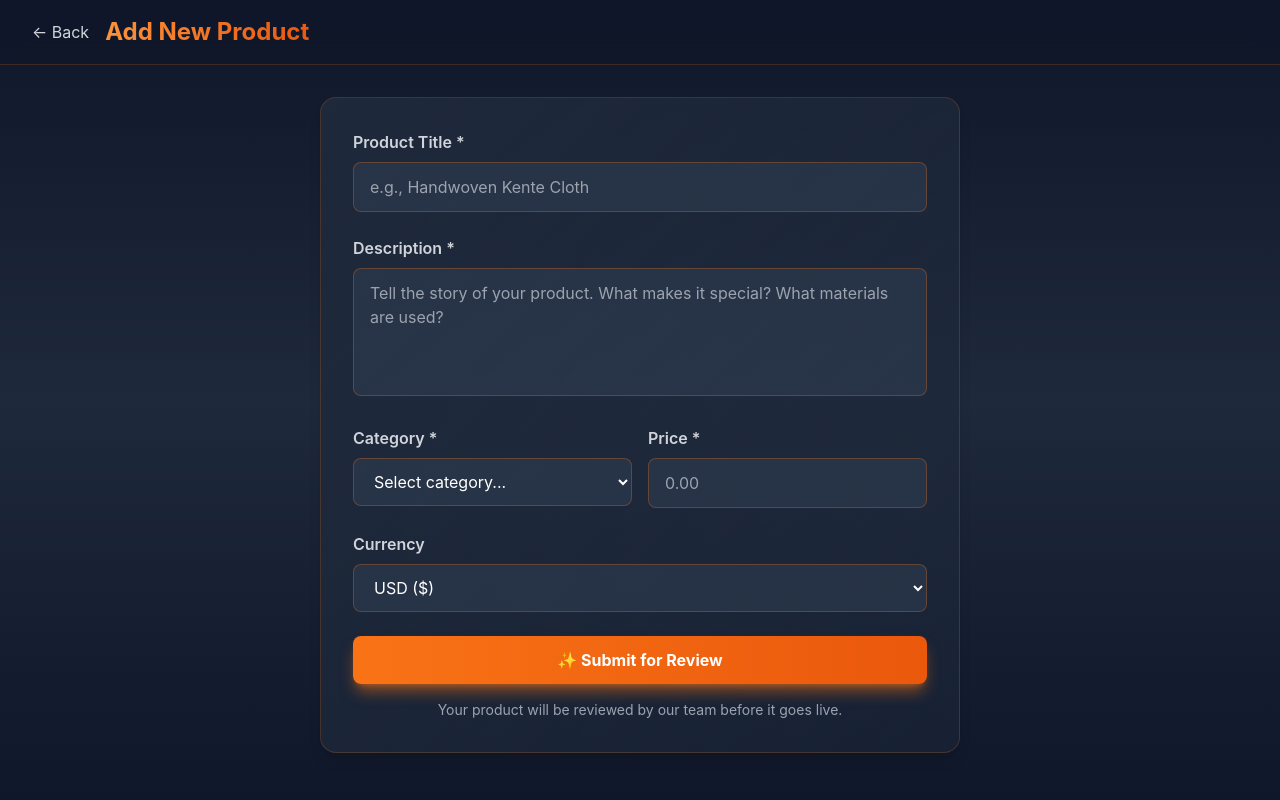
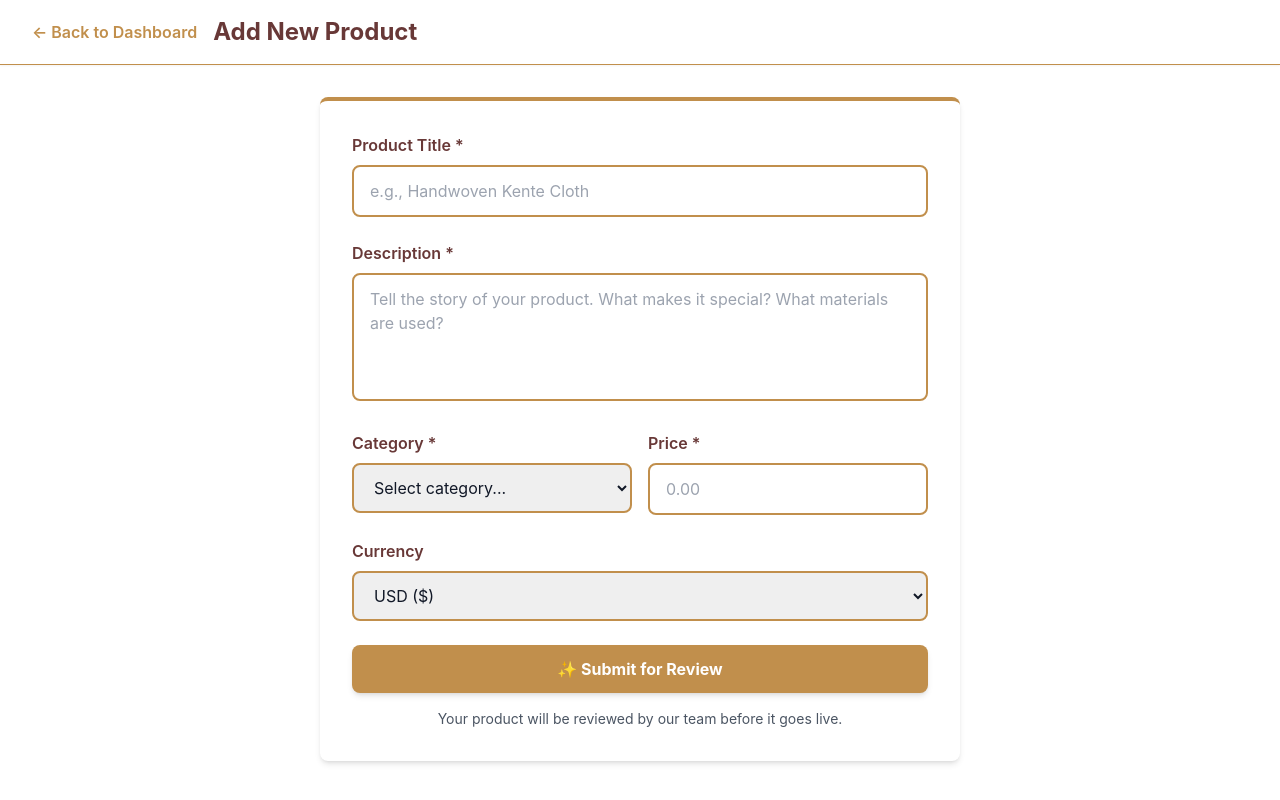
Before and after one commit to ChobeHoldings/african-curios-marketplace, a Next.js app: page /seller/products/new in a window 1280 px wide. Built offline with nearby package versions, Linux system fonts and the light colour scheme.

Commit message:
Update Add Product page with Chobe Holdings brand colors and styling

```diff
--- a/src/pages/seller/products/new.tsx
+++ b/src/pages/seller/products/new.tsx
@@ -29,7 +29,6 @@ export default function AddProduct() {
     setSuccess('');
 
     try {
-      // For now, use a test seller_id. In production, this would come from authentication
       const seller_id = localStorage.getItem('seller_id') || 'seller_' + Date.now();
 
       const response = await fetch('/api/products/create', {
@@ -59,7 +58,6 @@ export default function AddProduct() {
         currency: 'USD',
       });
 
-      // Redirect to seller dashboard after 2 seconds
       setTimeout(() => {
         router.push('/seller/dashboard');
       }, 2000);
@@ -71,14 +69,14 @@ export default function AddProduct() {
   };
 
   return (
-    <div className="min-h-screen bg-gradient-to-b from-slate-900 via-slate-800 to-slate-900 text-white">
+    <div className="min-h-screen bg-white text-gray-900">
       {/* Navigation */}
-      <nav className="sticky top-0 z-50 backdrop-blur-md bg-slate-900/80 border-b border-orange-500/20">
+      <nav className="sticky top-0 z-50 bg-white border-b border-gray-200 shadow-sm" style={{ borderBottomColor: '#C18F4C' }}>
         <div className="max-w-7xl mx-auto px-4 sm:px-6 lg:px-8 py-4 flex items-center gap-4">
-          <a href="/seller/dashboard" className="text-gray-300 hover:text-orange-400 transition-colors">
-            ← Back
+          <a href="/seller/dashboard" className="font-semibold transition-colors" style={{ color: '#C18F4C' }}>
+            ← Back to Dashboard
           </a>
-          <h1 className="text-2xl font-bold bg-gradient-to-r from-orange-400 to-orange-600 bg-clip-text text-transparent">
+          <h1 className="text-2xl font-bold" style={{ color: '#683837' }}>
             Add New Product
           </h1>
         </div>
@@ -87,42 +85,48 @@ export default function AddProduct() {
       <main className="max-w-2xl mx-auto px-4 py-8">
         {/* Success Message */}
         {success && (
-          <div className="mb-6 p-4 rounded-lg bg-green-500/20 border border-green-500/50 text-green-300">
+          <div className="mb-6 p-4 rounded-lg border-l-4 text-green-800" style={{ backgroundColor: '#f0fdf4', borderColor: '#22c55e' }}>
             {success}
           </div>
         )}
 
         {/* Error Message */}
         {error && (
-          <div className="mb-6 p-4 rounded-lg bg-red-500/20 border border-red-500/50 text-red-300">
+          <div className="mb-6 p-4 rounded-lg border-l-4 text-red-800" style={{ backgroundColor: '#fef2f2', borderColor: '#ef4444' }}>
             {error}
           </div>
         )}
 
-        <form onSubmit={handleSubmit} className="bg-gradient-to-br from-slate-800 to-slate-800/50 p-8 rounded-2xl shadow-lg border border-orange-500/20">
+        <form onSubmit={handleSubmit} className="bg-white p-8 rounded-lg shadow-md border-t-4" style={{ borderTopColor: '#C18F4C' }}>
           {/* Title */}
           <div className="mb-6">
-            <label className="block text-gray-300 font-semibold mb-2">Product Title *</label>
+            <label className="block font-semibold mb-2" style={{ color: '#683837' }}>Product Title *</label>
             <input
               type="text"
               name="title"
               value={formData.title}
               onChange={handleChange}
               placeholder="e.g., Handwoven Kente Cloth"
-              className="w-full px-4 py-3 bg-slate-700/50 border border-orange-500/30 rounded-lg focus:outline-none focus:border-orange-500 text-white placeholder-gray-400 transition-colors"
+              className="w-full px-4 py-3 border-2 rounded-lg focus:outline-none text-gray-900 placeholder-gray-400 transition-colors"
+              style={{ borderColor: '#C18F4C' }}
+              onFocus={(e) => e.target.style.borderColor = '#683837'}
+              onBlur={(e) => e.target.style.borderColor = '#C18F4C'}
               required
             />
           </div>
 
           {/* Description */}
           <div className="mb-6">
-            <label className="block text-gray-300 font-semibold mb-2">Description *</label>
+            <label className="block font-semibold mb-2" style={{ color: '#683837' }}>Description *</label>
             <textarea
               name="description"
               value={formData.description}
               onChange={handleChange}
               placeholder="Tell the story of your product. What makes it special? What materials are used?"
-              className="w-full px-4 py-3 bg-slate-700/50 border border-orange-500/30 rounded-lg focus:outline-none focus:border-orange-500 text-white placeholder-gray-400 h-32 transition-colors resize-none"
+              className="w-full px-4 py-3 border-2 rounded-lg focus:outline-none text-gray-900 placeholder-gray-400 h-32 transition-colors resize-none"
+              style={{ borderColor: '#C18F4C' }}
+              onFocus={(e) => e.target.style.borderColor = '#683837'}
+              onBlur={(e) => e.target.style.borderColor = '#C18F4C'}
               required
             />
           </div>
@@ -130,12 +134,15 @@ export default function AddProduct() {
           {/* Category and Price */}
           <div className="grid grid-cols-2 gap-4 mb-6">
             <div>
-              <label className="block text-gray-300 font-semibold mb-2">Category *</label>
+              <label className="block font-semibold mb-2" style={{ color: '#683837' }}>Category *</label>
               <select
                 name="category"
                 value={formData.category}
                 onChange={handleChange}
-                className="w-full px-4 py-3 bg-slate-700/50 border border-orange-500/30 rounded-lg focus:outline-none focus:border-orange-500 text-white transition-colors"
+                className="w-full px-4 py-3 border-2 rounded-lg focus:outline-none text-gray-900 transition-colors"
+                style={{ borderColor: '#C18F4C' }}
+                onFocus={(e) => e.target.style.borderColor = '#683837'}
+                onBlur={(e) => e.target.style.borderColor = '#C18F4C'}
                 required
               >
                 <option value="">Select category...</option>
@@ -149,7 +156,7 @@ export default function AddProduct() {
               </select>
             </div>
             <div>
-              <label className="block text-gray-300 font-semibold mb-2">Price *</label>
+              <label className="block font-semibold mb-2" style={{ color: '#683837' }}>Price *</label>
               <input
                 type="number"
                 name="price"
@@ -158,7 +165,10 @@ export default function AddProduct() {
                 placeholder="0.00"
                 step="0.01"
                 min="0"
-                className="w-full px-4 py-3 bg-slate-700/50 border border-orange-500/30 rounded-lg focus:outline-none focus:border-orange-500 text-white placeholder-gray-400 transition-colors"
+                className="w-full px-4 py-3 border-2 rounded-lg focus:outline-none text-gray-900 placeholder-gray-400 transition-colors"
+                style={{ borderColor: '#C18F4C' }}
+                onFocus={(e) => e.target.style.borderColor = '#683837'}
+                onBlur={(e) => e.target.style.borderColor = '#C18F4C'}
                 required
               />
             </div>
@@ -166,12 +176,15 @@ export default function AddProduct() {
 
           {/* Currency */}
           <div className="mb-6">
-            <label className="block text-gray-300 font-semibold mb-2">Currency</label>
+            <label className="block font-semibold mb-2" style={{ color: '#683837' }}>Currency</label>
             <select
               name="currency"
               value={formData.currency}
               onChange={handleChange}
-              className="w-full px-4 py-3 bg-slate-700/50 border border-orange-500/30 rounded-lg focus:outline-none focus:border-orange-500 text-white transition-colors"
+              className="w-full px-4 py-3 border-2 rounded-lg focus:outline-none text-gray-900 transition-colors"
+              style={{ borderColor: '#C18F4C' }}
+              onFocus={(e) => e.target.style.borderColor = '#683837'}
+              onBlur={(e) => e.target.style.borderColor = '#C18F4C'}
             >
               <option value="USD">USD ($)</option>
               <option value="EUR">EUR (€)</option>
@@ -186,12 +199,13 @@ export default function AddProduct() {
           <button
             type="submit"
             disabled={loading}
-            className="w-full bg-gradient-to-r from-orange-500 to-orange-600 hover:from-orange-600 hover:to-orange-700 disabled:from-gray-600 disabled:to-gray-600 text-white py-3 rounded-lg font-bold transition-all duration-200 transform hover:scale-105 disabled:scale-100 shadow-lg shadow-orange-500/50"
+            className="w-full text-white py-3 rounded-lg font-bold transition-all duration-200 transform hover:scale-105 disabled:scale-100 shadow-md"
+            style={{ backgroundColor: loading ? '#999' : '#C18F4C' }}
           >
             {loading ? '⏳ Creating Product...' : '✨ Submit for Review'}
           </button>
 
-          <p className="text-gray-400 text-sm mt-4 text-center">
+          <p className="text-gray-600 text-sm mt-4 text-center">
             Your product will be reviewed by our team before it goes live.
           </p>
         </form>
```
